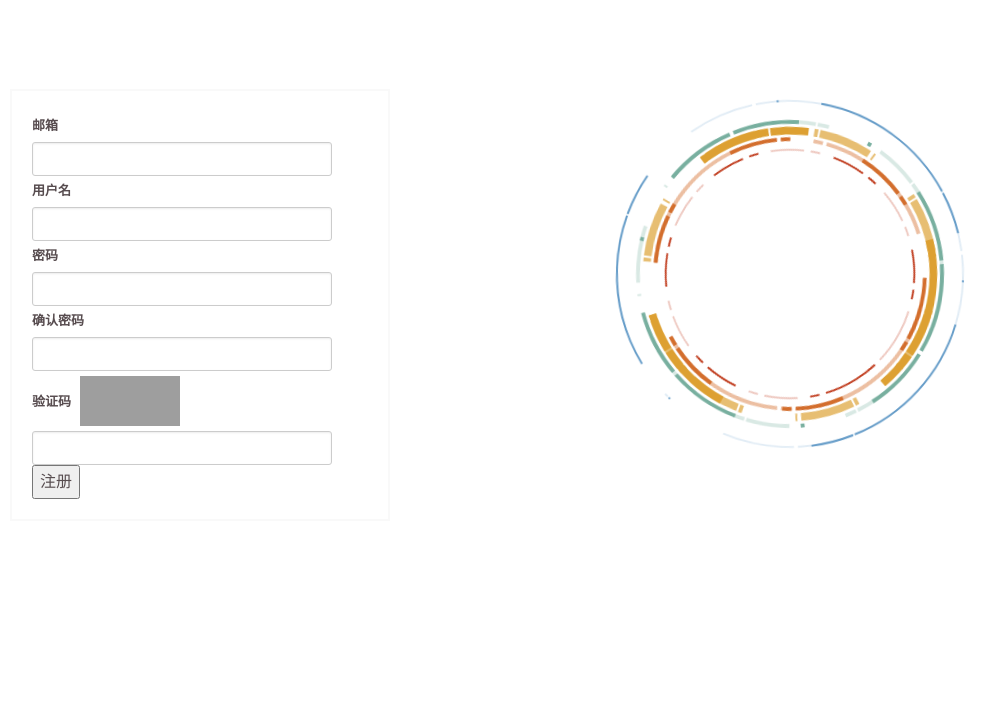
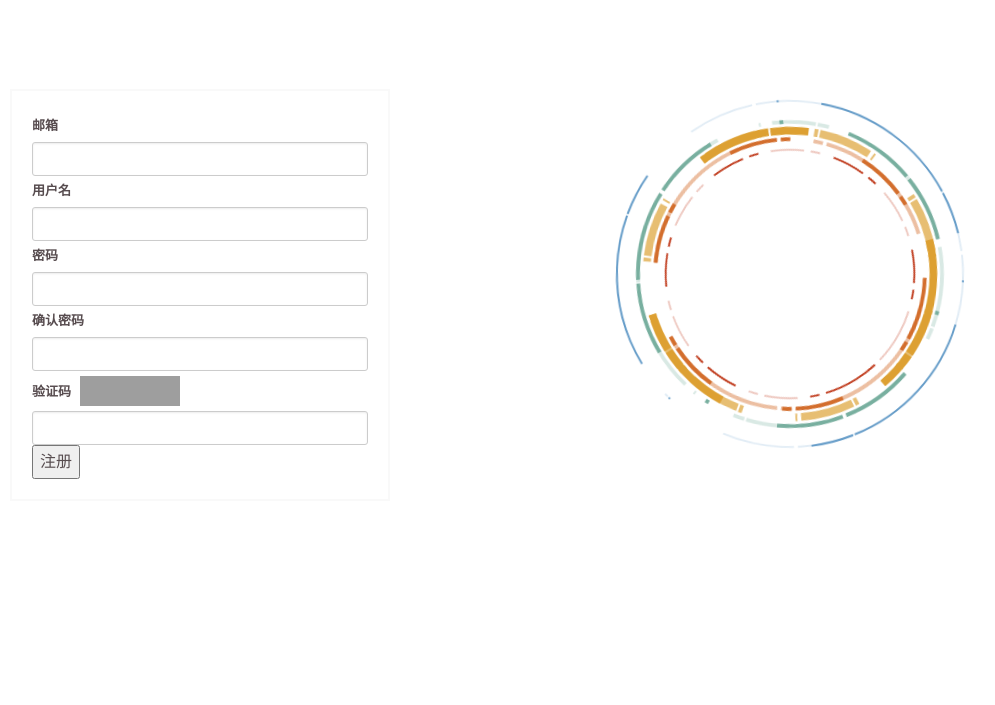
Before and after one commit to efwfe/flask, a Flask app: page /register in a window 1280 px wide. Shown: the part 51-756 px from the top of the page, without its empty margins (60-1055 px from the left). Run offline with Flask 2, Linux system fonts and the light colour scheme; parts of the project's set-up code (start-up, migrations or seed data) failed here and were passed over; some libraries are stand-ins or nearby versions; grey boxes are pictures that could not be loaded.

Commit message:
delsomething

```diff
--- a/app/auth/views.py
+++ b/app/auth/views.py
@@ -1,6 +1,7 @@
 # _*_coding:utf-8_*_
-from flask import render_template, flash, redirect, request, url_for, session, make_response
+from flask import render_template, flash, redirect, request, url_for, session, make_response, current_app
 from flask_login import login_required, login_user, logout_user, current_user
+from itsdangerous import TimedJSONWebSignatureSerializer as Serializer
 
 from app import db
 from app.models import User
@@ -14,7 +15,7 @@
 def verify():
     catp = captcha.Captcha().instance()
     name, text, value = catp.generate_captcha()
-    session[text.upper()] = text
+    session[unicode(text.upper())] = text
     response = make_response(value)
     response.headers['Content-Type'] = 'image/jpeg'
     return  response
@@ -26,13 +27,22 @@
     if form.validate_on_submit():
         # check verify
         code = form.verify.data
+        print(code)
         if session[code.upper().decode()] == code:
+
             # check user in database
             user = User.query.filter_by(email=form.email.data).first()
             if user is not None and user.verify_password(form.password.data):
                 login_user(user, form.remember_me.data)
                 return redirect(request.args.get('next')or url_for('douban.douban_index'))
+                # if user.confirmed:
+                #     login_user(user, form.remember_me.data)
+                #     return redirect(request.args.get('next')or url_for('douban.douban_index'))
+                # else:
+                #     flash(u'用户未认证')
+                #     return render_template('auth/login.html', form=form)
             flash(u'账号或者密码错误') # 中文编码报错的问题
+            return render_template('auth/login.html', form=form)
         else:
             flash(u'验证码错误')
             return render_template('auth/login.html',form = form)
@@ -53,7 +63,7 @@
     form = RegisterForm()
     if form.validate_on_submit():
         code = form.verify.data
-        if session[code.upper().decode()] ==form.verify.data:
+        if session[unicode(code.upper())] ==form.verify.data:
             user=User(email=form.email.data,name=form.username.data,password=form.password.data)
             try:
                 db.session.add(user)
@@ -63,8 +73,8 @@
                 flash(u'邮箱已经被占用')
                 return redirect(url_for('auth.register'))
             token = user.generate_condirmation_token()
-            send_email(user.email,'请认证您的邮箱:','mail/new_user',user=user,token=token)
-            flash(u"请认证邮箱")
+            # send_email(user.email,'请认证您的邮箱:','mail/new_user',user=user,token=token)
+            # flash(u"请认证邮箱")
             return redirect(url_for('auth.login'))
         else:
             flash(u'验证码错误')
@@ -74,16 +84,18 @@
 
 # 认证邮箱
 @auth.route('/confirm/<token>')
-@login_required
 def check_confirm(token):
-    if current_user.confirmed:
-        return redirect(url_for('douban.douban'))
-    if current_user.confirm(token):
-        flash('You have confirmed your account .Thanks!')
-    else:
-        flash(u'链接已过期，请点击一下链接获取验证码')
-        return redirect(url_for('auth.unconfirm'))
-    return redirect(url_for('douban.douban'))
+    s = Serializer(current_app.config['SECRET_KEY'])
+    data = s.loads(token.decode("utf-8"))
+    id = data[u"confirm"]
+    user = User.query.filter_by(id=id).first()
+    if user.confirm(token):
+        flash(u'您已认证邮箱，谢谢')
+        return redirect(url_for("auth.login"))
+
+    return render_template('404.html')
+
+
 
 @auth.route('/unconfirmed')
 @login_required
@@ -92,7 +104,7 @@
         return render_template('auth/unconfirmed.html')
     return redirect(url_for('auth.reconfirm'))
 
-@auth.route('/confirm')
+@auth.route('/reconfirm')
 @login_required
 def reconfirm():
     token = current_user.generate_condirmation_token(),
--- a/app/models.py
+++ b/app/models.py
@@ -88,13 +88,9 @@
             return False
         self.confirmed = True
         db.session.add(self)
+        db.session.commit()
         return True
 
-    def can(self,perm):
-        return self.role is not None and self.role.has_permission(perm)
-
-    def is_adminstrator(self):
-        return self.cam(Permission.ADMIN)
 
     def __repr__(self):
         return '<User %r>' % self.name
--- a/app/templates/auth/register.html
+++ b/app/templates/auth/register.html
@@ -44,7 +44,7 @@
         }
 
         .hero-logo-circle:nth-child(8) {
-            animation-duration: 100s
+            animation-duration: 10s
         }
 
         .hero-logo-circle:nth-child(9) {
@@ -54,8 +54,7 @@
         .hero-logo-circle:nth-child(10) {
             animation-duration: 120s
         }
-        .verify{width: 100px;height: 50px;margin: 5px;}
-        .inp{width: 300px; height: 30px}
+        .verify{width: 100px;height: 30px;margin: 5px;}
         @keyframes hero-logo-circle {
             100% {
                 transform: rotate(1turn)
@@ -68,15 +67,15 @@
 <form action="{{ url_for("auth.register") }}" method="post">
             {{ form.csrf_token }}
     {{ form.email.label }}<br>
-        {{ form.email( class="inp") }}<br>
+        {{ form.email( class="form-control") }}
     {{ form.username.label }}<br>
-        {{ form.username( class="inp") }}<br>
+        {{ form.username( class="form-control") }}
     {{ form.password.label }}<br>
-        {{ form.password ( class="inp")}}<br>
+        {{ form.password ( class="form-control")}}
         {{ form.password2.label }}<br>
-        {{ form.password2 ( class="inp")}}<br>
+        {{ form.password2 ( class="form-control")}}
     {{ form.verify.label }} <img class='verify' src="/verify" ><br>
-        {{ form.verify( class="inp") }}<br>
+        {{ form.verify( class="form-control") }}
             {{ form.submit }}
             </form>
     </div>
--- a/app/templates/mail/new_user.html
+++ b/app/templates/mail/new_user.html
@@ -1,3 +1,3 @@
-Welcome to Paloma,{{ user.name }} ,
-please confirm your mail
-<a href="{{ url_for('auth.check_confirm', token=token, _external=True) }} ">Click me</a>
+欢迎来到 Paloma,{{ user.name }} ,
+请点击链接认证邮箱：
+<a href="{{ url_for('auth.check_confirm', token=token, _external=True) }} ">认证传送门</a>
--- a/app/templates/mail/new_user.txt
+++ b/app/templates/mail/new_user.txt
@@ -1,2 +1,3 @@
-Welcome to Paloma,{{ user.name }} ,
-<a href="{{ url_for('auth.check_confirm', token=token, _external=True) }}">Click me</a>
+欢迎来到 Paloma,{{ user.name }} ,
+请点击链接认证邮箱：
+<a href="{{ url_for('auth.check_confirm', token=token, _external=True) }}">认证传送门</a>
```
Also changed, not shown: config.py (+4 -4 lines), 3 other files.
